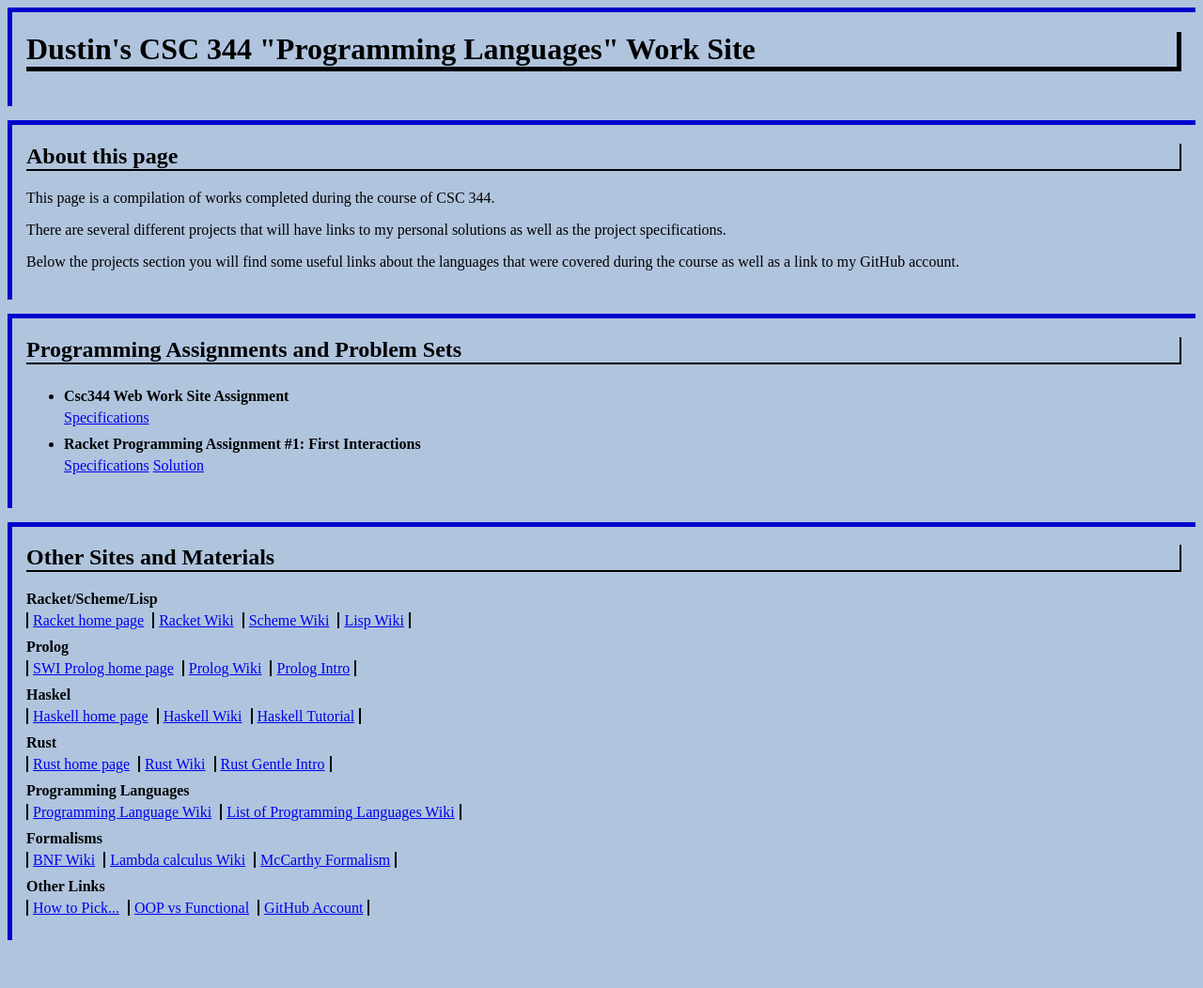
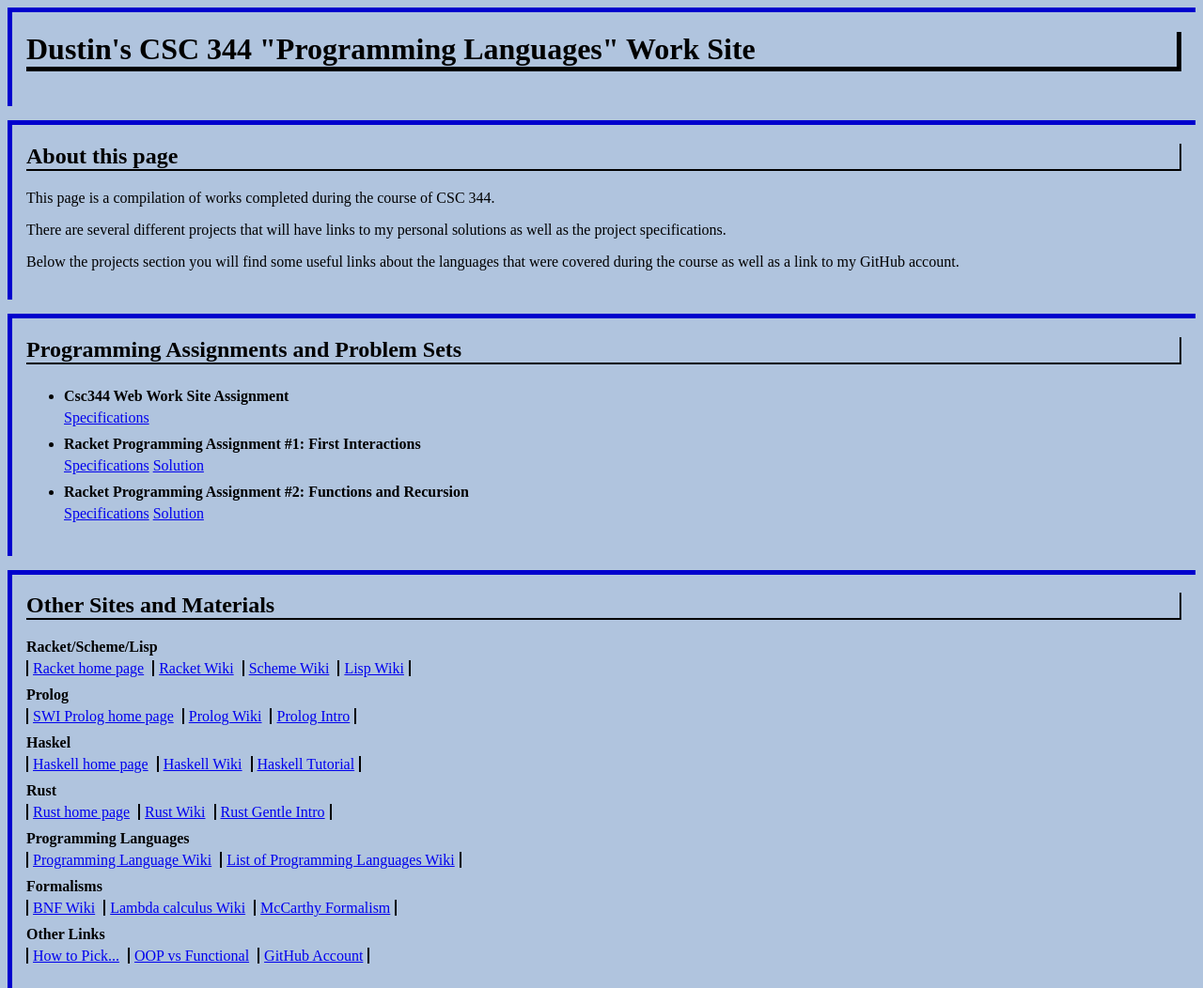
Before and after one commit to dustinmcmahon/ProgLanguages, a plain HTML site: page project2/index.html in a window 1280 px wide. Shown: the whole page at 94% size. Before the commit the page ends 1016 px from the top, so only its background shows below. Drawn offline with Linux system fonts and the light colour scheme.

Commit message:
Racket Assignment Writeup

```diff
--- a/project2/index.html
+++ b/project2/index.html
@@ -91,11 +91,11 @@
                                     <span><a href="img/project1.pdf" target="_blank">Solution</a></span>
                                 </div>
                             </li>
-                            <li class="assignment-container hidden">
-                                <div class="assignment-title bold"></div>
+                            <li class="assignment-container">
+                                <div class="assignment-title bold">Racket Programming Assignment #2: Functions and Recursion</div>
                                 <div class="link-container">
-                                    <span><a href="" target="_blank">Specifications</a></span>
-                                    <span><a href="/img/" target="_blank">Solution</a></span>
+                                    <span><a href="https://www.cs.oswego.edu/~blue/course_pages/2022/Fall/Csc344/selected_course_documents/PL_Assignments/Racket/archive/PL_Racket_Assignment_2.pdf" target="_blank">Specifications</a></span>
+                                    <span><a href="/img/project3.pdf" target="_blank">Solution</a></span>
                                 </div>
                             </li>
                             <li class="assignment-container hidden">
```
Also changed, not shown: 1 other file.
